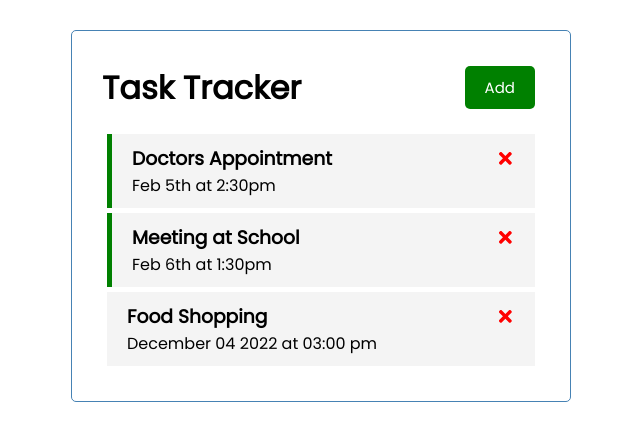
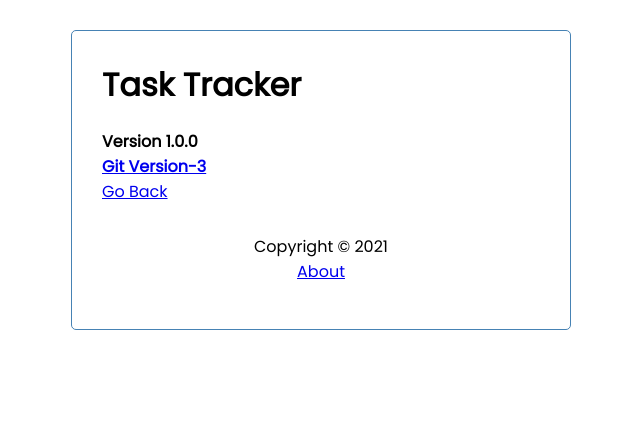
Before and after one commit to sayemalmahdi/react-task-tracker, a React (Create React App) app: page /about in a window 1280 px wide. Shown: the top 440 px of the page, without its empty margins (319-959 px from the left). Built offline with nearby package versions, Linux system fonts and the light colour scheme; data requests are answered from the project's data file.

Commit message:
Routing (React Router V6), Footer & About

```diff
--- a/package.json
+++ b/package.json
@@ -10,6 +10,7 @@
     "react": "^18.2.0",
     "react-dom": "^18.2.0",
     "react-icons": "^4.7.1",
+    "react-router-dom": "^6.4.5",
     "react-scripts": "5.0.1",
     "web-vitals": "^2.1.4"
   },
--- a/src/App.js
+++ b/src/App.js
@@ -1,7 +1,10 @@
 import Header from "./components/Header";
+import Footer from "./components/Footer";
 import Tasks from "./components/Tasks";
 import AddTask from "./components/AddTask";
 import {useState, useEffect} from 'react'
+import { BrowserRouter as Router, Route, Routes } from 'react-router-dom'
+import About from "./components/About";
 
 function App() {
   const [showAddTask,setShowAddTask] = useState(false)
@@ -82,13 +85,27 @@
   }
 
   return (
-    <div className="container">
+    <Router>
+      <div className='container'>
       <Header onAdd = {() => setShowAddTask(!showAddTask)} showAdd = {showAddTask} />
-      {showAddTask && <AddTask onAdd={addTask} />}
-      {tasks.length > 0 ? <Tasks tasks={tasks} onDelete={deleteTask} onToggle={toggleReminder} /> : 'No Task Remain'}
-    </div>
+        <Routes>
+          <Route
+            path='/'
+            element={
+              <>
+                {showAddTask && <AddTask onAdd={addTask} />}
+                {tasks.length > 0 ? <Tasks tasks={tasks} onDelete={deleteTask} onToggle={toggleReminder} /> : 'No Task Remain'}
+              </>
+            }
+          />
+          <Route path='/about' element={<About />} />
+        </Routes>
+        <Footer />
+      </div>
+    </Router>
+  )
+  }
 
-  );
-}
+
 
 export default App;
--- /dev/null
+++ b/src/components/About.js
@@ -0,0 +1,13 @@
+import { Link } from 'react-router-dom'
+
+const About = () => {
+  return (
+    <div>
+      <h4>Version 1.0.0</h4>
+      <h4> <a href='https://github.com/sayemalmahdi/react-task-tracker/tree/version-3' target="_blank">Git Version-3</a></h4>
+      <Link to='/'>Go Back</Link>
+    </div>
+  )
+}
+
+export default About
--- /dev/null
+++ b/src/components/Footer.js
@@ -0,0 +1,12 @@
+import { Link } from 'react-router-dom'
+
+const Footer = () => {
+  return (
+    <footer>
+      <p>Copyright &copy; 2021</p>
+      <Link to='/about'>About</Link>
+    </footer>
+  )
+}
+
+export default Footer
--- a/src/components/Header.js
+++ b/src/components/Header.js
@@ -1,11 +1,15 @@
 import PropTypes from 'prop-types'
+import { useLocation } from 'react-router-dom'
 import Button from './Button'
 const Header = ({ title, onAdd, showAdd }) => {
+  const location = useLocation()
 
   return (
     <header className='header'>
       <h1>{title}</h1>
-      <Button color={showAdd ? 'red': 'green'} text={showAdd ? 'Close' : 'Add'} onClick={onAdd} />
+      {location.pathname === '/' && (
+        <Button color={showAdd ? 'red': 'green'} text={showAdd ? 'Close' : 'Add'} onClick={onAdd} />
+      )}
     </header>
   )
 }
```
Also changed, not shown: 1 other file (tests, documents, lock files or other folders).
